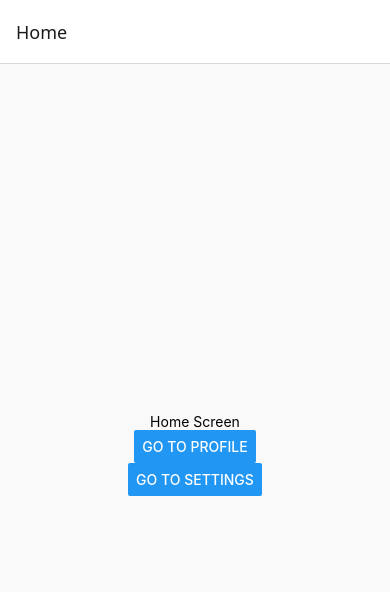
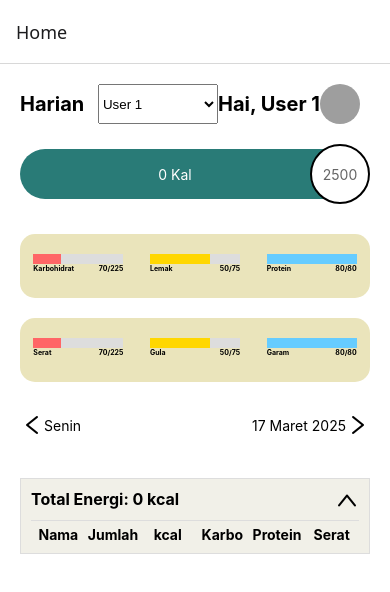
Before and after one commit to Gizify/Gizify, a React Native app: screen /Home in a window 390 px wide. Shown: the top 592 px of the page. Built offline with nearby package versions, Linux system fonts and the light colour scheme; grey boxes are pictures that could not be loaded.

Commit message:
tampilan beranda 1

```diff
--- a/package.json
+++ b/package.json
@@ -10,6 +10,7 @@
     "web": "expo start --web"
   },
   "dependencies": {
+    "@react-native-picker/picker": "^2.11.0",
     "@react-navigation/native": "^7.0.15",
     "@react-navigation/stack": "^7.1.2",
     "@reduxjs/toolkit": "^2.6.1",
@@ -18,6 +19,7 @@
     "react": "18.3.1",
     "react-native": "0.76.7",
     "react-native-gesture-handler": "~2.20.2",
+    "react-native-picker": "^4.3.7",
     "react-native-reanimated": "~3.16.1",
     "react-native-safe-area-context": "4.12.0",
     "react-redux": "^9.2.0"
--- a/src/screens/HomeScreen.tsx
+++ b/src/screens/HomeScreen.tsx
@@ -1,17 +1,164 @@
-import React from "react";
-import { View, Text, Button } from "react-native";
-import { StackScreenProps } from "@react-navigation/stack";
-import { RootStackParamList } from "../types/navigation";
+import React, { useState } from "react";
+import { View, Text, Image, TouchableOpacity, StyleSheet } from "react-native";
+import { Picker } from "@react-native-picker/picker";
+import { AntDesign } from "@expo/vector-icons";
 import colors from "../styles/colors";
 
-type Props = StackScreenProps<RootStackParamList, "Home">;
+type NutritionBarProps = {
+  label: string;
+  value: number;
+  color: string;
+  limit: number;
+};
 
-export default function HomeScreen({ navigation }: Props) {
+const NutritionBar: React.FC<NutritionBarProps> = ({ label, value, color, limit }) => {
+  const percentage = (value / limit) * 100;
   return (
-    <View style={{ flex: 1, justifyContent: "center", alignItems: "center", backgroundColor: colors.background }}>
-      <Text>Home Screen</Text>
-      <Button title="Go to Profile" onPress={() => navigation.navigate("Profile")} />
-      <Button title="Go to Settings" onPress={() => navigation.navigate("Settings")} />
+    <View>
+      <View style={styles.barContainer}>
+        <View style={[styles.bar, { width: `${percentage}%`, backgroundColor: color }]} />
+      </View>
+      <View style={styles.nutritionText}>
+        <Text style={styles.label}>{label}</Text>
+        <Text style={styles.label}>
+          {value}/{limit}
+        </Text>
+      </View>
     </View>
   );
-}
+};
+
+const HomeScreen = () => {
+  const [selectedUser, setSelectedUser] = useState("User 1");
+  const [selectedDate, setSelectedDate] = useState(new Date());
+
+  const changeDate = (days: number) => {
+    const newDate = new Date(selectedDate);
+    newDate.setDate(newDate.getDate() + days);
+    setSelectedDate(newDate);
+  };
+
+  return (
+    <View style={styles.container}>
+      {/* Header */}
+      <View style={styles.header}>
+        <Text style={styles.headerTitle}>Harian</Text>
+        <View style={styles.profileContainer}>
+          <Picker selectedValue={selectedUser} style={styles.picker} onValueChange={(itemValue) => setSelectedUser(itemValue)}>
+            <Picker.Item label="User 1" value="User 1" />
+            <Picker.Item label="User 2" value="User 2" />
+          </Picker>
+          <Text style={styles.headerTitle}>Hai, {selectedUser}</Text>
+          <Image source={{ uri: "https://static.vecteezy.com/system/resources/previews/019/896/008/non_2x/male-user-avatar-icon-in-flat-design-style-person-signs-illustration-png.png" }} style={styles.profileImage} />
+        </View>
+      </View>
+
+      {/* Rounded Rectangle */}
+      <View style={styles.roundedContainer}>
+        <View style={styles.rectangle}>
+          <Text style={{ color: colors.background }}>0 Kal</Text>
+        </View>
+        <View style={styles.circle}>
+          <Text style={{ color: colors.text }}>2500</Text>
+        </View>
+      </View>
+
+      {/* Nutrition Bars */}
+      <View style={styles.nutritionContainer}>
+        <View style={styles.barGroup}>
+          <NutritionBar label="Karbohidrat" value={70} color="#FF6666" limit={225} />
+          <NutritionBar label="Lemak" value={50} color="#FFD700" limit={75} />
+          <NutritionBar label="Protein" value={80} color="#66CCFF" limit={80} />
+        </View>
+      </View>
+      <View style={styles.nutritionContainer}>
+        <View style={styles.barGroup}>
+          <NutritionBar label="Serat" value={70} color="#FF6666" limit={225} />
+          <NutritionBar label="Gula" value={50} color="#FFD700" limit={75} />
+          <NutritionBar label="Garam" value={80} color="#66CCFF" limit={80} />
+        </View>
+      </View>
+
+      {/* Date Selector */}
+      <View style={styles.dateSelector}>
+        <View style={styles.dateSelector}>
+          <TouchableOpacity onPress={() => changeDate(-1)}>
+            <AntDesign name="left" size={24} color="black" />
+          </TouchableOpacity>
+          <Text>{selectedDate.toLocaleDateString("id-ID", { weekday: "long" })}</Text>
+        </View>
+        {/* <Image source={require("../../assets/Logo.png")} style={styles.image} /> */}
+        <View style={styles.dateSelector}>
+          <Text>
+            {selectedDate.toLocaleDateString("id-ID", {
+              day: "numeric",
+              month: "long",
+              year: "numeric",
+            })}
+          </Text>
+          <TouchableOpacity onPress={() => changeDate(1)}>
+            <AntDesign name="right" size={24} color="black" />
+          </TouchableOpacity>
+        </View>
+      </View>
+
+      {/* Table */}
+      <View style={styles.table}>
+        <View style={styles.tableTextContainer}>
+          <Text style={styles.totalEnergy}>Total Energi: 0 kcal</Text>
+          <AntDesign name="up" size={24} color="black" />
+        </View>
+        <View style={styles.separator} />
+        <View style={styles.tableRow}>
+          <Text style={styles.tableHeader}>Nama</Text>
+          <Text style={styles.tableHeader}>Jumlah</Text>
+          <Text style={styles.tableHeader}>kcal</Text>
+          <Text style={styles.tableHeader}>Karbo</Text>
+          <Text style={styles.tableHeader}>Protein</Text>
+          <Text style={styles.tableHeader}>Serat</Text>
+        </View>
+      </View>
+    </View>
+  );
+};
+
+const styles = StyleSheet.create({
+  container: { flex: 1, padding: 20, backgroundColor: colors.background },
+  header: { flexDirection: "row", justifyContent: "space-between", alignItems: "center" },
+  headerTitle: { fontSize: 20, fontWeight: "bold" },
+  profileContainer: { flexDirection: "row", alignItems: "center" },
+  profileImage: { width: 40, height: 40, borderRadius: 20, marginRight: 10 },
+  picker: { height: 40, width: 120 },
+  roundedContainer: { flexDirection: "row", alignItems: "center", marginVertical: 20 },
+  rectangle: { width: "85%", height: 50, borderTopLeftRadius: 100, borderBottomLeftRadius: 100, backgroundColor: colors.primary, flex: 1, justifyContent: "center", alignItems: "center" },
+  circle: { width: 60, height: 60, borderRadius: 30, marginLeft: -20, justifyContent: "center", alignItems: "center", backgroundColor: colors.background, borderWidth: 2 },
+  nutritionContainer: { marginVertical: 10, backgroundColor: colors.secondary, paddingVertical: 20, borderRadius: 15 },
+
+  label: {
+    fontSize: 7,
+    fontWeight: "bold",
+    marginBottom: 5,
+  },
+  barContainer: {
+    width: "100%",
+    height: 10,
+    backgroundColor: "#ddd",
+    overflow: "hidden",
+  },
+  bar: {
+    height: "100%",
+  },
+  nutritionText: { flexDirection: "row", justifyContent: "space-between", width: 90 },
+  sectionTitle: { fontWeight: "bold", fontSize: 16, marginBottom: 5 },
+  barGroup: { flexDirection: "row", justifyContent: "space-around" },
+  image: { height: 10, aspectRatio: 1 },
+  dateSelector: { flexDirection: "row", justifyContent: "space-between", alignItems: "center", marginVertical: 10 },
+  table: { marginTop: 20, borderWidth: 1, borderColor: "#ddd", padding: 10, backgroundColor: colors.backgroundText },
+  tableTextContainer: { flexDirection: "row", justifyContent: "space-between" },
+  totalEnergy: { fontWeight: "bold", fontSize: 16, textAlign: "center" },
+  separator: { borderBottomWidth: 1, borderColor: "#ddd", marginVertical: 5 },
+  tableRow: { flexDirection: "row", justifyContent: "space-between" },
+  tableHeader: { fontWeight: "bold", flex: 1, textAlign: "center" },
+});
+
+export default HomeScreen;
--- a/src/styles/colors.js
+++ b/src/styles/colors.js
@@ -3,8 +3,8 @@ export default {
   primary: "#297B77",
   secondary: "#EAE4BB",
   accent: "#38B6FF",
-  background: "#F9F9F9",
-  backgroundText: "#EAE4BB",
-  text: "#333333",
+  background: "#FFFFFF",
+  backgroundText: "#F1F0E8",
+  text: "#666666",
   gray: "#666666",
 };
```
Also changed, not shown: assets/Logo.png (added), 1 other file (tests, documents, lock files or other folders).
